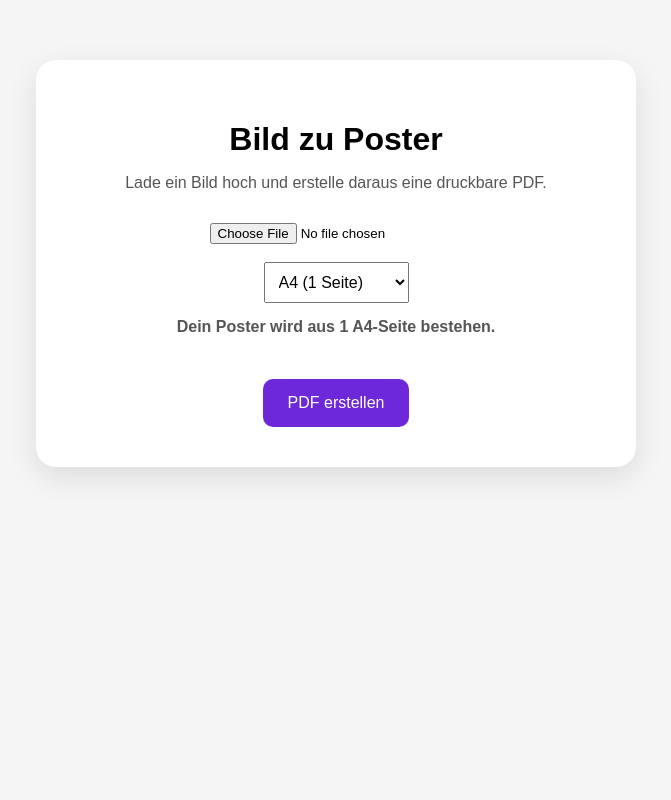
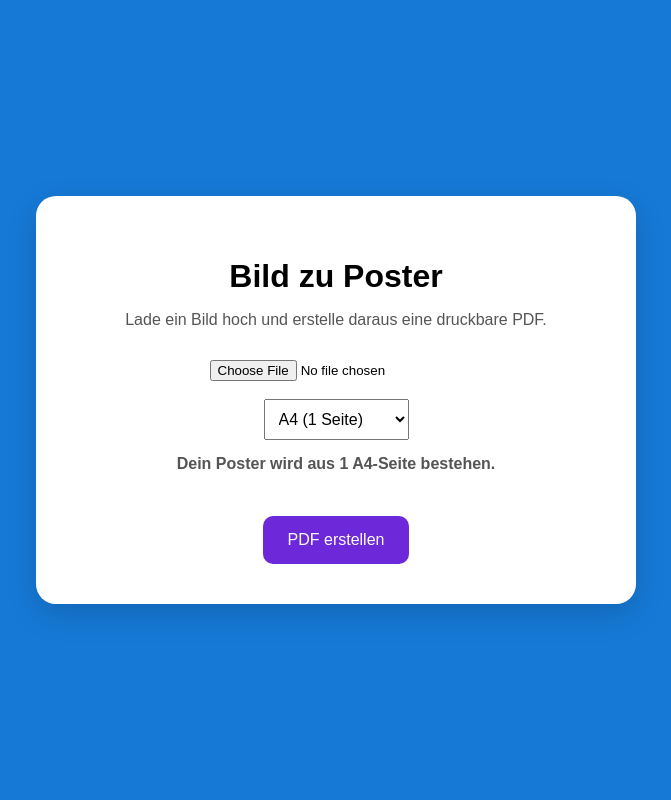
Before and after one commit to DE-Lupo/poster-tool, a Flask app: page / in a window 1280 px wide. Shown: the whole page, without its empty margins (304-975 px from the left). Run offline with Flask 3, Linux system fonts and the light colour scheme.

Commit message:
Update index.html

```diff
--- a/templates/index.html
+++ b/templates/index.html
@@ -7,18 +7,24 @@
 <style>
 body {
     font-family: Arial, sans-serif;
-    background: #f5f5f5;
+    background: #1679D6; /* 🔥 BLAUER HINTERGRUND */
     text-align: center;
     margin: 0;
+
+    /* 🔥 sorgt für perfekte Zentrierung */
+    display: flex;
+    align-items: center;
+    justify-content: center;
+    min-height: 100vh;
 }
 
 .container {
     max-width: 520px;
-    margin: 60px auto;
+    width: 100%;
     background: white;
     padding: 40px;
     border-radius: 20px;
-    box-shadow: 0 10px 30px rgba(0,0,0,0.1);
+    box-shadow: 0 10px 30px rgba(0,0,0,0.15);
 }
 
 h1 { margin-bottom: 10px; }
@@ -206,7 +212,6 @@ downloadFrame.addEventListener("load", function () {
     submitted = false;
 });
 
-// Sicherheit: Overlay spätestens nach 12 Sekunden entfernen
 setInterval(function () {
     if (submitted) {
         loadingOverlay.style.display = "none";
```
